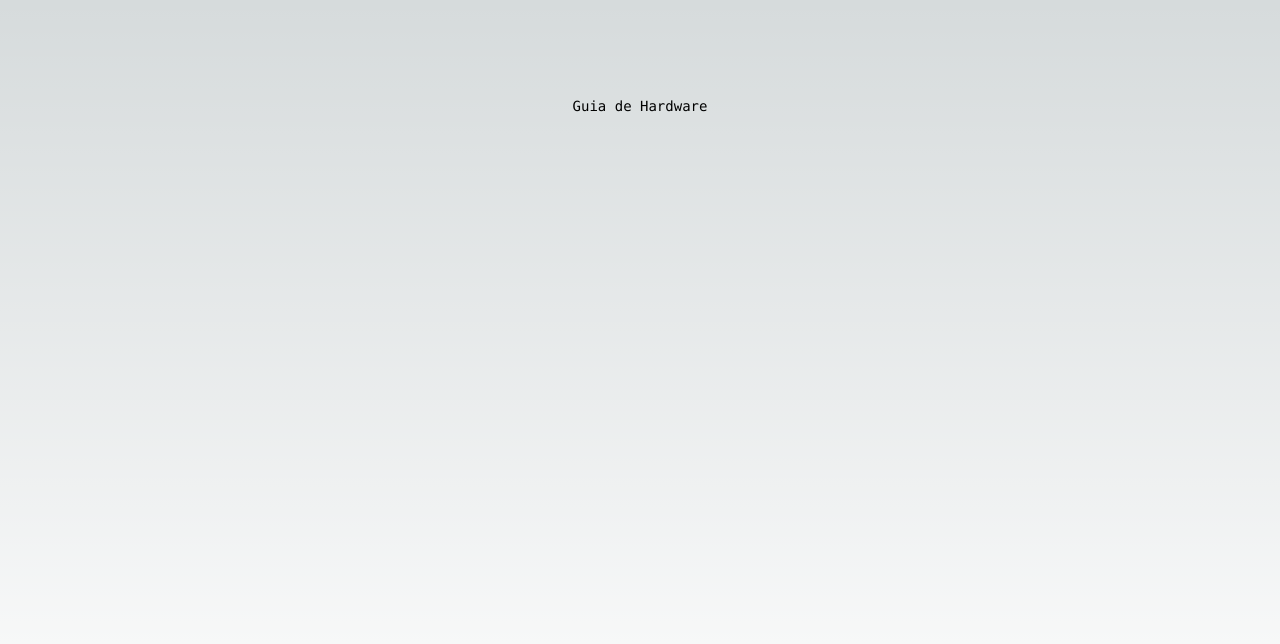
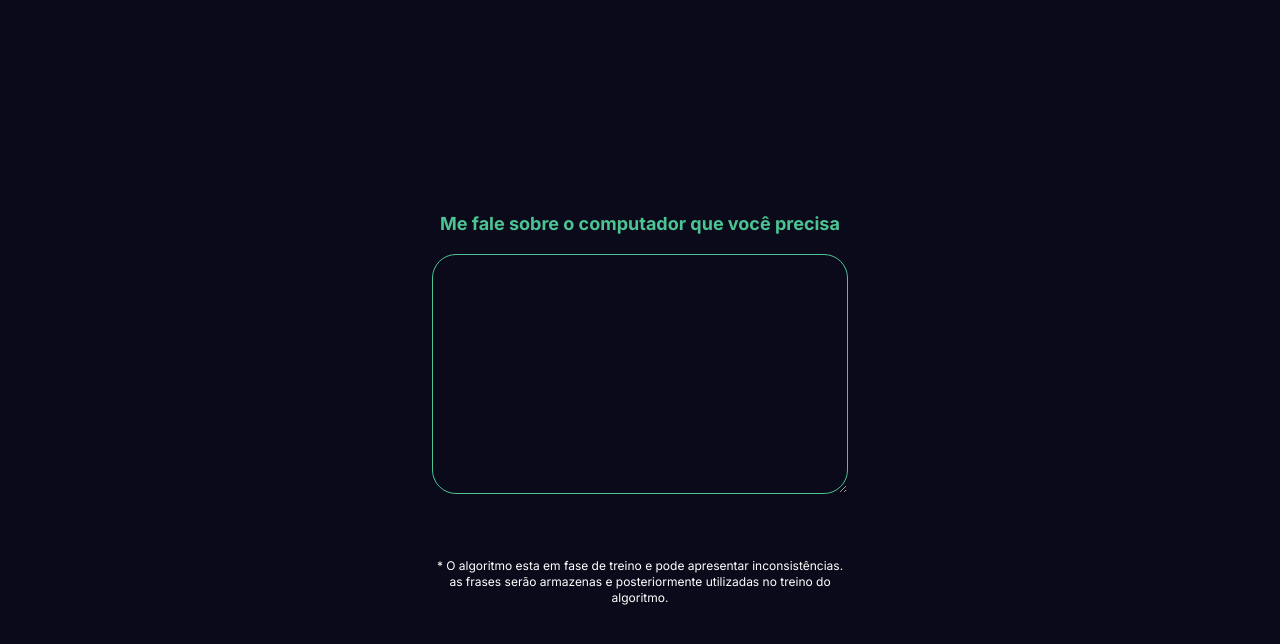
Before and after one commit to jhonatan98rios/hardware-guide-web, a Next.js app: page / in a window 1280 px wide. Shown: the top 644 px of the page. Built offline with nearby package versions, Linux system fonts and the light colour scheme.

Commit message:
connecting to lambda serverless offline

```diff
--- /dev/null
+++ b/src/app/info/page.tsx
@@ -0,0 +1,18 @@
+export default function Info() {
+  return (
+    <main className="flex items-center justify-center bg-[#0a0a1a] w-full h-screen">
+      <section className="max-w-[480px] w-11/12 h-96 justify-center items-center border border-[#4CC392] border-solid rounded-3xl p-8">
+
+        <h1 className="text-center w-full mx-0 my-4 text-[#4CC392] text-lg font-bold"> Encontre o computador ideal para você! </h1>
+
+        <p className="text-center text-sm text-white leading-6">
+          Através de inteligência de artificial  e procssamento de linguagem natural,
+          o Guia de Hardware é capaz de identificar qual hardware e software se encaixam em suas necessidades.
+          Para isso, o sistema faz uso do poder computacional disponivel na núvem,
+          além das melhores práticas de desenvolvimento, arquitetura e técnologias disponíveis no mercado.
+        </p>
+
+      </section>
+    </main>
+  );
+}
--- a/src/app/page.tsx
+++ b/src/app/page.tsx
@@ -1,11 +1,63 @@
-import Image from "next/image";
+"use client"
+
+import { useRouter } from "next/navigation";
+import { ChangeEvent, useState } from "react";
 
 export default function Home() {
+
+  const router = useRouter()
+  const [ sample, setSample ] = useState<string>('')
+  const [ active, setActive ] = useState(false)
+
+  function next(){
+    setSample('')
+    setActive(false)
+    router.push("/result?sample=" + sample)
+  }
+
+  function eventHandler(e: ChangeEvent<HTMLTextAreaElement>){
+
+    setSample(e.target.value)
+
+    if(sample.replace(/[0-9]| /g, '').length >= 3){
+      setActive(true)
+      if(e.target.value == "Enter") next();
+
+    } else {
+      setActive(false)
+    }
+  }
+
   return (
-    <main className="flex min-h-screen flex-col items-center justify-between p-24">
-      <div className="z-10 w-full max-w-5xl items-center justify-between font-mono text-sm lg:flex text-center">
-        <h2 className="text-center mx-0 w-full"> Guia de Hardware </h2>
-      </div>
+    <main className="flex items-center justify-center bg-[#0a0a1a] w-full h-screen">
+      <section className="flex flex-col max-w-[480px] w-11/12 justify-center items-center rounded-3xl p-8">
+
+        <h1 className="text-center w-full mx-0 my-4 text-[#4CC392] text-lg font-bold"> Me fale sobre o computador que você precisa </h1>
+
+        <textarea
+          value={sample}
+          onChange={eventHandler}
+          className="h-60 w-full border border-[#4CC392] border-solid rounded-3xl bg-[#0a0a1a] text-white p-4"
+          name="input"
+          id="input"
+        />
+
+        {
+          active && (
+            <button
+              onClick={next}
+              className="w-full p-2 mt-4 bg-[#8257E6] border-none text-base
+              font-medium rounded-lg flex justify-center items-center text-white"
+            >
+              Confirmar
+            </button>
+          )
+        }
+
+        <div className="text-white text-xs mt-16 text-center">
+          * O algoritmo esta em fase de treino e pode apresentar inconsistências. as frases serão armazenas e posteriormente utilizadas no treino do algoritmo.
+        </div>
+      </section>
     </main>
   );
 }
--- /dev/null
+++ b/src/app/result/page.tsx
@@ -0,0 +1,56 @@
+"use client"
+
+import { Carousel } from '@/components/carousel'
+import axios from 'axios'
+import { useSearchParams, useRouter } from 'next/navigation'
+import { useEffect, useState } from 'react'
+
+export default function Result() {
+
+  const router = useRouter()
+  const searchParams = useSearchParams()
+  const [content, setContent] = useState(null)
+  const [error, setError] = useState<any>(null)
+
+  async function handleRequest(sample: string) {
+
+    //const resultUrl = "https://tz4t8f081h.execute-api.us-east-1.amazonaws.com/dev/smart"
+    const resultUrl = "http://localhost:5000/dev/smart"
+    return await axios.post(resultUrl, { text: sample })
+  }
+
+  useEffect(() => {
+
+    const sample = searchParams.get('sample')
+
+    if (!sample) {
+      router.push("/")
+      return
+    }
+
+    handleRequest(sample)
+      .then(response => setContent(response.data))
+      .catch(reject => setError(reject))
+  }, [])
+
+  return (
+    <main className="flex items-center justify-center bg-[#0a0a1a] w-full h-screen">
+      <section className="max-w-[480px] w-11/12 h-96 justify-center items-center border border-[#4CC392] border-solid rounded-3xl p-8">
+
+        <h1 className="text-center w-full mx-0 my-4 text-[#4CC392] text-lg font-bold"> Encontre o computador ideal para você! </h1>
+
+        <p className="text-center text-sm text-white leading-6">
+          { (!content && !error) && "Carregando" }
+        </p>
+
+        <p className="text-center text-sm text-white leading-6">
+          { content && <Carousel cards={content} /> }
+        </p>
+
+        <p className="text-center text-sm text-white leading-6">
+          { error && JSON.stringify(error.message) }
+        </p>
+      </section>
+    </main>
+  );
+}
--- /dev/null
+++ b/src/components/card/index.tsx
@@ -0,0 +1,24 @@
+export type ICard = Readonly<{
+    image: string
+    name: string
+    link: string
+    moba: string
+    cpu: string
+    storage: string
+    ram: string
+    gpu: string
+    screen: string
+    so: string
+    price: string
+}>
+
+export function Card({ name, cpu, gpu, ram }: ICard) {
+    return (
+        <div>
+            <div> { name } </div>
+            <div> { cpu } </div>
+            <div> { gpu } </div>
+            <div> { ram } </div>
+        </div>
+    )
+}
--- /dev/null
+++ b/src/components/carousel/index.tsx
@@ -0,0 +1,14 @@
+import { Card, ICard } from "../card"
+
+export type ICarousel = Readonly<{
+    cards: Array<ICard>
+}>
+
+export function Carousel({ cards }: ICarousel) {
+
+    return (
+        <div>
+            <Card { ...cards[0] } />
+        </div>
+    )
+}
```
Also changed, not shown: package.json (+5 -4 lines), 1 other file (tests, documents, lock files or other folders).
